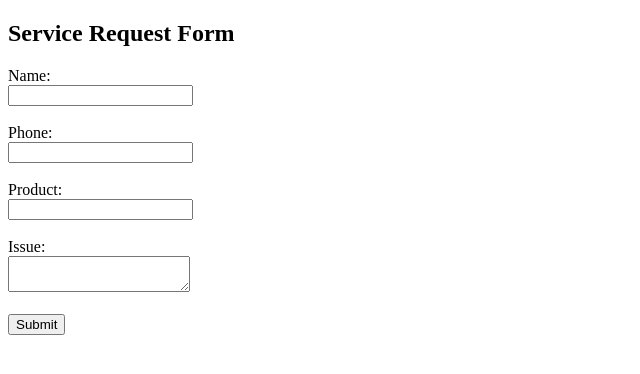
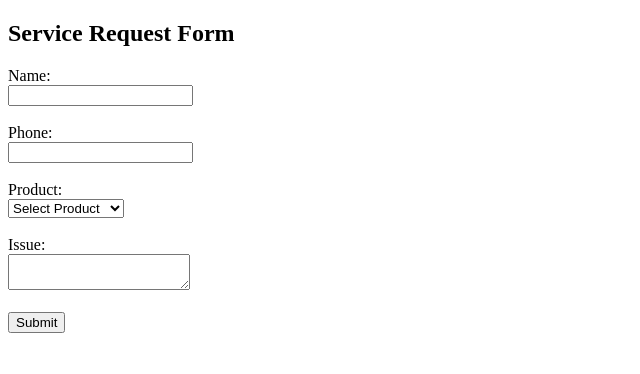
Before and after one commit to sudhakar96536-droid/service-center-app, a Flask app: template templates/form.html in a window 1280 px wide. Shown: the top 374 px of the page, without its empty margins (0-640 px from the left). Run offline with Flask 3, Linux system fonts and the light colour scheme; the template is opened without the code that fills it: most values are stand-ins (such as "Sample title", 1, 10 or a date in 2020).

Commit message:
Update form.html

```diff
--- a/templates/form.html
+++ b/templates/form.html
@@ -13,8 +13,13 @@
         <label>Phone:</label><br>
         <input type="text" name="phone" required><br><br>
 
-        <label>Product:</label><br>
-        <input type="text" name="product" required><br><br>
+<label>Product:</label><br>
+<select name="product" required>
+    <option value="">Select Product</option>
+    {% for p in products %}
+        <option value="{{p}}">{{p}}</option>
+    {% endfor %}
+</select><br><br>
 
         <label>Issue:</label><br>
         <textarea name="issue" required></textarea><br><br>
```
